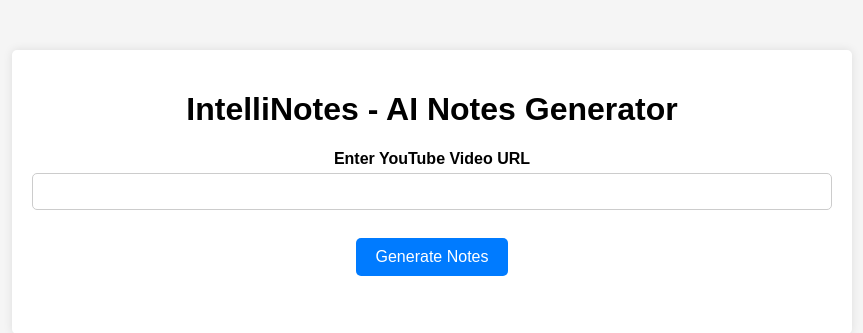
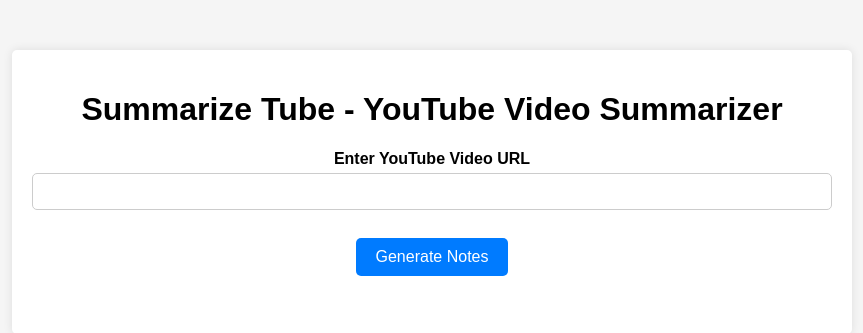
Before and after one commit to SreehariPreman/IntelliNotes-AI-Notes-Generator, a Flask app: page / in a window 1280 px wide. Shown: the top 333 px of the page, without its empty margins (208-1071 px from the left). Run offline with Flask 3, Linux system fonts and the light colour scheme.

Commit message:
name changed

```diff
--- a/templates/index.html
+++ b/templates/index.html
@@ -106,7 +106,7 @@
 </head>
 <body>
     <div class="container">
-        <h1>IntelliNotes - AI Notes Generator</h1>
+        <h1>Summarize Tube - YouTube Video Summarizer</h1>
         <form id="youtubeForm" action="/" method="post">
             <label for="youtube_url">Enter YouTube Video URL</label><br>
             <input type="text" id="youtube_url" name="youtube_url" required><br><br>
```
